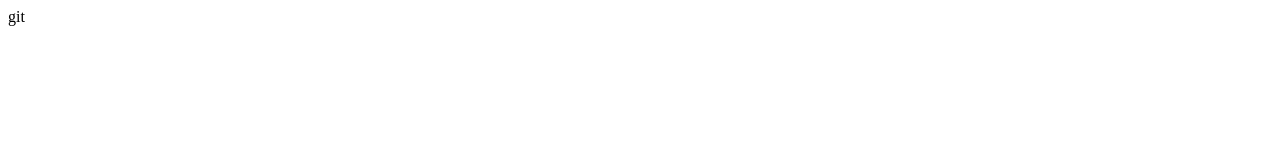
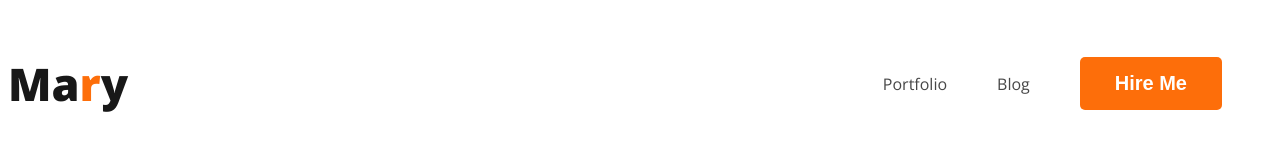
Before and after one commit to costaauthoi/Web-Pevloper-Portfolio, a plain HTML site: page index.html in a window 1280 px wide. Drawn offline with nearby package versions, Linux system fonts and the light colour scheme.

Commit message:
added nav

```diff
--- a/index.html
+++ b/index.html
@@ -1,12 +1,25 @@
-git<!DOCTYPE html>
+<!DOCTYPE html>
 <html lang="en">
 <head>
     <meta charset="UTF-8">
     <meta name="viewport" content="width=device-width, initial-scale=1.0">
     <title>Portfolio</title>
+    <link rel="preconnect" href="https://fonts.googleapis.com">
+<link rel="preconnect" href="https://fonts.gstatic.com" crossorigin>
+<link href="https://fonts.googleapis.com/css2?family=Lato:wght@300&family=Open+Sans:ital,wght@0,300..800;1,300..800&display=swap" rel="stylesheet">
+    <link rel="stylesheet" href="styles.css" class="css">
 </head>
 <body>
     <header>
+        <nav>
+            <h3 class="nav-title">Ma<span class="primary-text">r</span>y
+            </h3>
+            <ul>
+                <li><a href="">Portfolio</a></li>
+                <li><a href="">Blog</a></li>
+                <li><button class="btn-primary">Hire Me</button></li>
+            </ul>
+        </nav>
 
     </header>
 
--- a/styles.css
+++ b/styles.css
@@ -0,0 +1,44 @@
+body {
+  font-family: "Lato", sans-serif;
+  font-family: "Open Sans", sans-serif;
+}
+nav {
+  display: flex;
+}
+.nav-title {
+  color: #181818;
+  font-size: 45px;
+  font-weight: 800;
+}
+.primary-text {
+  color: #fd6e0a;
+}
+
+.btn-primary {
+  border-radius: 5px;
+  background: #fd6e0a;
+  border: 0px;
+  color: white;
+  font-size: 20px;
+  font-weight: 700;
+  padding: 15px 35px;
+}
+nav{
+    display: flex;
+    justify-content: space-between;
+    align-items: center;
+}
+nav > ul {
+  display: flex;
+  align-items: center;
+}
+
+nav li {
+  list-style: none;
+  margin-right: 50px;
+}
+
+nav a {
+  text-decoration: none;
+  color: #474747;
+}
```
